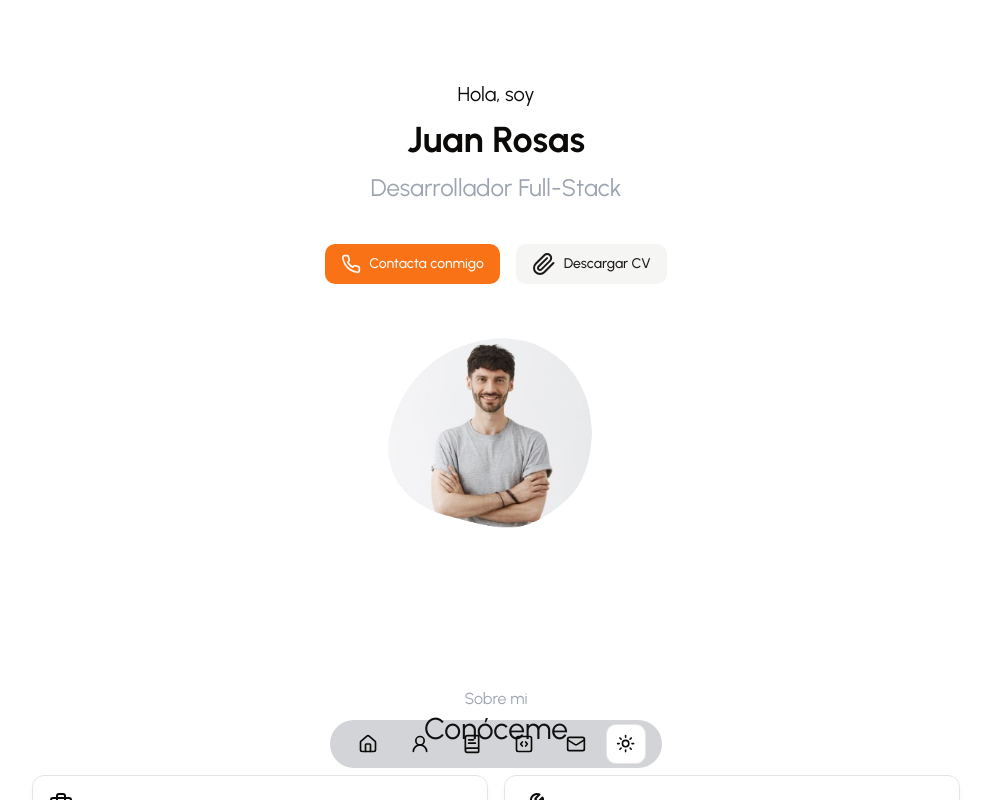
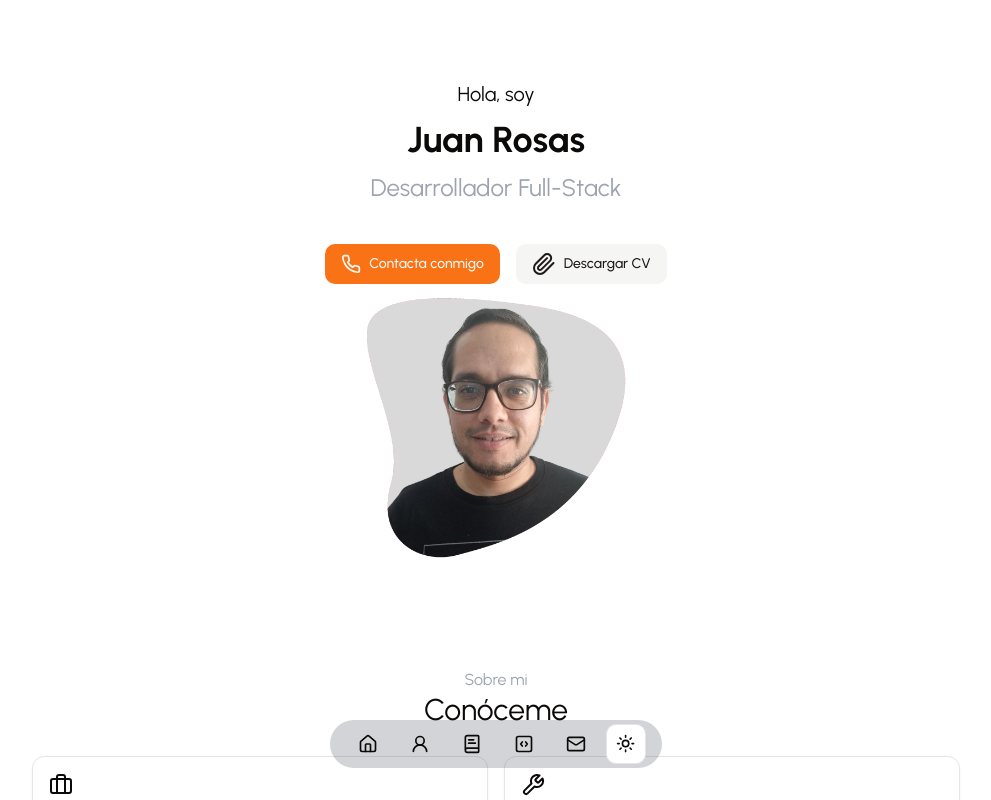
Before and after one commit to jrosasr/porfolio, a Next.js app: page / in a window 1280 px wide. Shown: the top 800 px of the page, without its empty margins (144-1135 px from the left). Built offline with nearby package versions, Linux system fonts and the light colour scheme.

Commit message:
actualizada imagen de perfil

```diff
--- a/components/introduction.tsx
+++ b/components/introduction.tsx
@@ -22,11 +22,13 @@ export default function Introduction() {
                         </Link>
                     </div>
                 </div>
-                <Image
-                    src="/profile.png"
-                    alt="Imagen de perfil"
-                    width={500}
-                    height={500} />
+                <div className="flex justify-center">
+                    <Image
+                        src="/profile.png"
+                        alt="Imagen de perfil"
+                        width={280}
+                        height={280} />
+                </div>
             </div>
         </Container>
     );
```
Also changed, not shown: public/profile.png.
